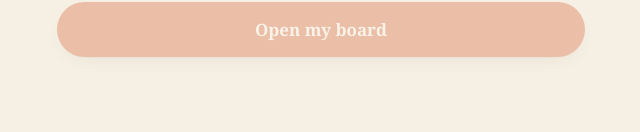
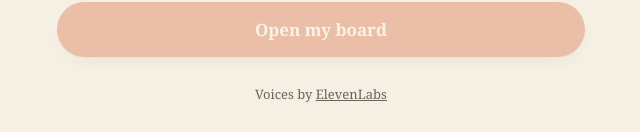
Before and after one commit to SachaLancman/rude-tourist, a React (Vite) app: page / in a window 1280 px wide. Shown: the part 804-936 px from the top of the page, without its empty margins (319-959 px from the left). Before the commit the page ends 893 px from the top, so only its background shows below. Built offline with nearby package versions, Linux system fonts and the light colour scheme.

Commit message:
Add ElevenLabs credit required by free-plan audio
Co-Authored-By: Claude Opus 5.5 <noreply@anthropic.com>

```diff
--- a/src/App.css
+++ b/src/App.css
@@ -107,6 +107,8 @@ h2 {
   font-size: 17px;
   font-weight: 600;
 }
+.credit { margin: 0; text-align: center; font-size: 13px; color: var(--ink-soft); }
+.credit a { color: inherit; }
 .primary { background: var(--terracotta); color: #fff8f0; box-shadow: var(--shadow); }
 .secondary { border: 1.5px solid var(--line); }
 
--- a/src/App.tsx
+++ b/src/App.tsx
@@ -184,6 +184,11 @@ function Setup({ initial, onDone }: { initial: Settings | null; onDone: (home: H
       <button className="primary" disabled={!target} onClick={() => target && onDone(home, target)}>
         {t.start}
       </button>
+
+      {/* Required while the clips come from the ElevenLabs free plan. */}
+      <p className="credit">
+        Voices by <a href="https://elevenlabs.io" target="_blank" rel="noreferrer">ElevenLabs</a>
+      </p>
     </div>
   )
 }
```
Also changed, not shown: 1 other file (tests, documents, lock files or other folders).
